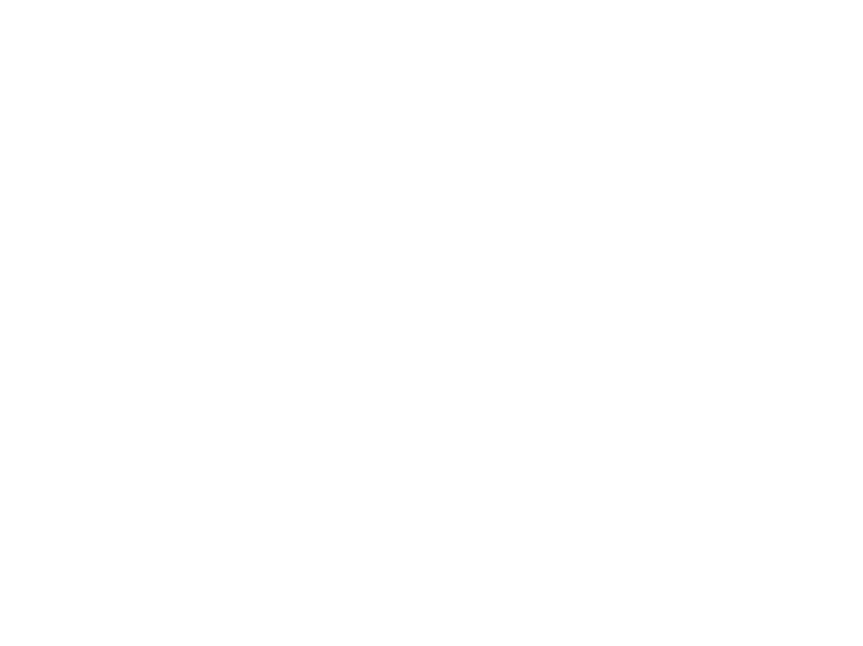
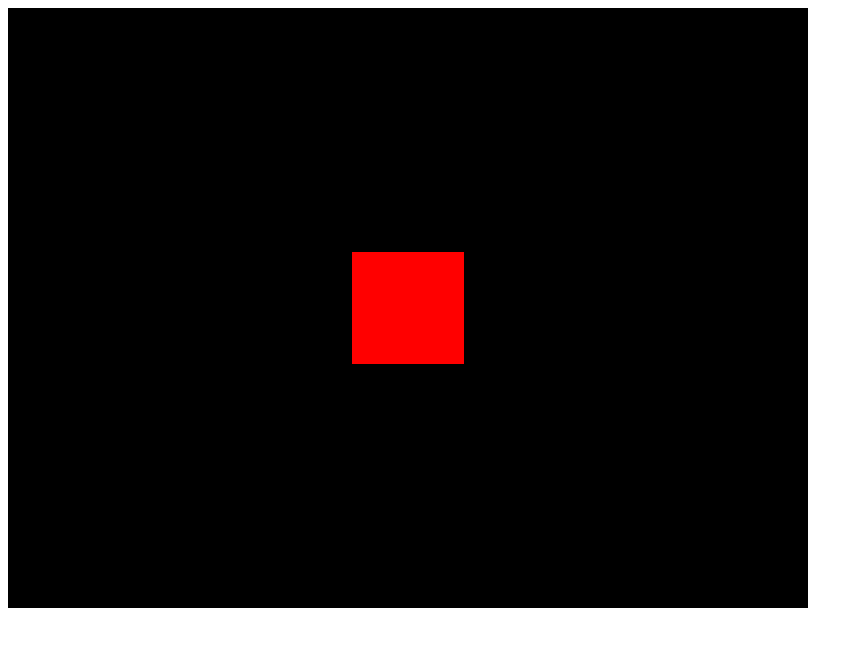
Before and after one commit to josesentis/threejsJourney, a plain HTML site: page 03.Basic-Scene/index.html in a window 1280 px wide. Shown: the whole page, without its empty margins (0-863 px from the left). Drawn offline with nearby package versions, Linux system fonts and the light colour scheme.

Commit message:
Adding first cube and positioning camera

```diff
--- a/03.Basic-Scene/index.html
+++ b/03.Basic-Scene/index.html
@@ -7,6 +7,7 @@
     <title>03 - Basic Scene</title>
   </head>
   <body>
+    <canvas id="canvas"></canvas>
     <script src="https://cdnjs.cloudflare.com/ajax/libs/three.js/r126/three.min.js"></script>
     <script src="./script.js"></script>
   </body>
--- a/03.Basic-Scene/script.js
+++ b/03.Basic-Scene/script.js
@@ -1 +1,27 @@
-console.log('Hellow three.js');
+// Settings
+const sizes = {
+  width: 800,
+  height: 600
+}
+const canvas = document.getElementById('canvas');
+
+// Scene
+const scene = new THREE.Scene();
+
+// Red cube
+const geometry = new THREE.BoxGeometry(1, 1, 1);
+const material = new THREE.MeshBasicMaterial({ color: 0xff0000 });
+const mesh = new THREE.Mesh(geometry, material);
+scene.add(mesh);
+
+// Camera
+const camera = new THREE.PerspectiveCamera(75, sizes.width / sizes.height);
+camera.position.z = 4;
+scene.add(camera);
+
+// Renderer
+const renderer = new THREE.WebGLRenderer({
+  canvas
+});
+renderer.setSize(sizes.width, sizes.height);
+renderer.render(scene, camera);
```
